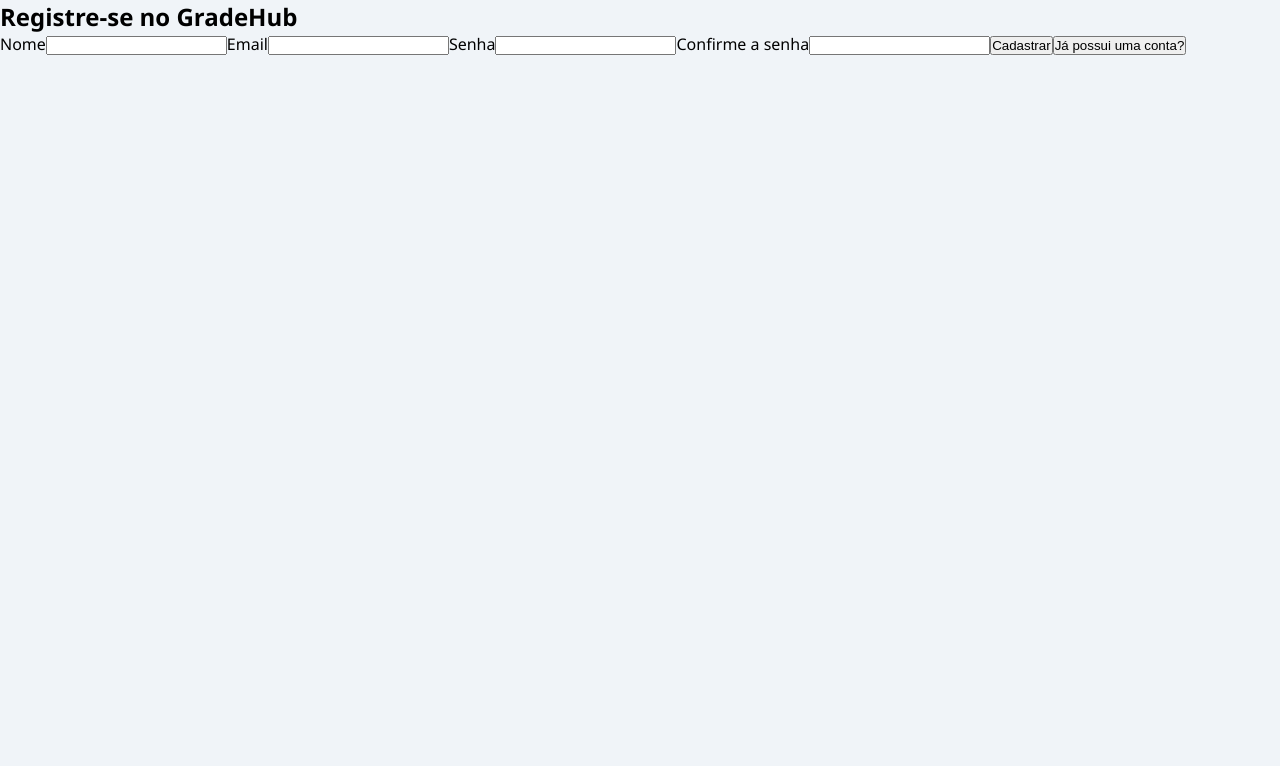
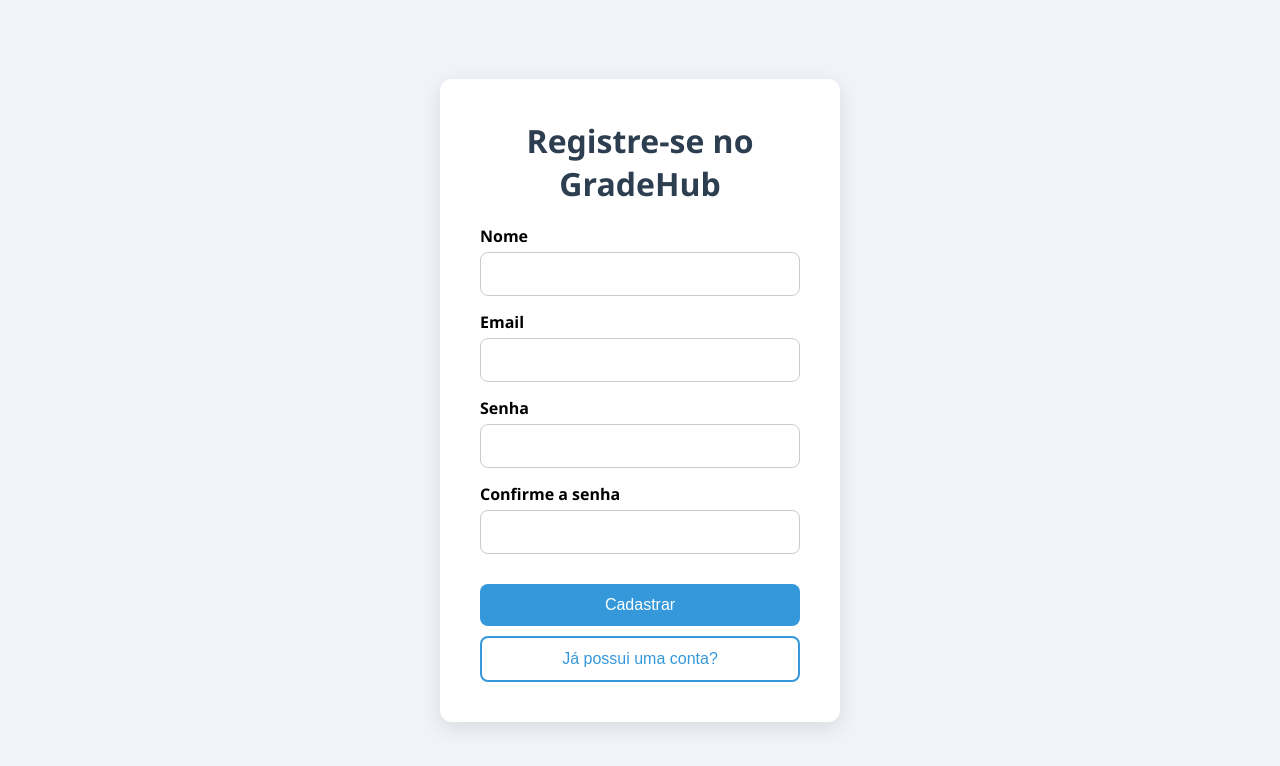
Before and after one commit to Suricato-Conquistador/GradeHub, a React (Create React App) app in the folder frontend/: page /register in a window 1280 px wide. Shown: the top 766 px of the page. Built offline with nearby package versions, Linux system fonts and the light colour scheme.

Commit message:
[style]: create register page

```diff
--- a/frontend/src/pages/Register.tsx
+++ b/frontend/src/pages/Register.tsx
@@ -4,6 +4,7 @@
 import Input from "../components/Input";
 import Auth from "../server/routes/auth";
 import Swal from "sweetalert2";
+import '../style/Register.scss';
 
 
 const auth = new Auth();
@@ -67,16 +68,27 @@
     };
 
     return(
+        <div className="content">
         <div className="cadastro-user">
             <h2>Registre-se no GradeHub</h2>
-            <Input labelId="name" labelName="Nome" type="text" reference={nameRef} />
-            <Input labelId="email" labelName="Email" type="email" reference={emailRef} />
-            <Input labelId="password" labelName="Senha" type="password" reference={passwordRef} />
-            <Input labelId="confirmPassword" labelName="Confirme a senha" type="password" reference={confPassRef} />
 
-            <Button title="Cadastrar" onClick={signUp} />
-            <Button title="Já possui uma conta?" onClick={toLoginPage} />
+            <div className="input-container">
+                <Input labelId="name" labelName="Nome" type="text" reference={nameRef} />
+            </div>
+            <div className="input-container">
+                <Input labelId="email" labelName="Email" type="email" reference={emailRef} />
+            </div>
+            <div className="input-container">
+                <Input labelId="password" labelName="Senha" type="password" reference={passwordRef} />
+            </div>
+            <div className="input-container">
+                <Input labelId="confirmPassword" labelName="Confirme a senha" type="password" reference={confPassRef} />
+            </div>
+
+            <button onClick={signUp}>Cadastrar</button>
+            <button onClick={toLoginPage}>Já possui uma conta?</button>
         </div>
+    </div>
     );
 };
 
--- /dev/null
+++ b/frontend/src/style/Register.scss
@@ -0,0 +1,120 @@
+// Variáveis para reutilização
+$primary-color: #3498db;
+$primary-hover: #2980b9;
+$background-color: #f0f4f8;
+$text-color: #2c3e50;
+
+* {
+  margin: 0;
+  padding: 0;
+  box-sizing: border-box;
+}
+
+body, html {
+  font-family: "Segoe UI", Tahoma, Geneva, Verdana, sans-serif;
+  background-color: $background-color;
+  height: 100%;
+}
+
+.content {
+  display: flex;
+  height: 100vh;
+  align-items: center;
+  justify-content: center;
+}
+
+.p-lf, .p-rt {
+  flex: 1;
+  display: flex;
+  align-items: center;
+  justify-content: center;
+}
+
+.cadastro-user {
+  background: #fff;
+  padding: 40px;
+  border-radius: 12px;
+  box-shadow: 0 6px 20px rgba(0, 0, 0, 0.1);
+  max-width: 400px;
+  width: 100%;
+  text-align: center;
+
+  h2 {
+    font-size: 2rem;
+    color: $text-color;
+    margin-bottom: 20px;
+  }
+
+  .input-container {
+    margin-bottom: 15px;
+    text-align: left;
+
+    label {
+      font-weight: 600;
+      display: block;
+      margin-bottom: 5px;
+    }
+
+    input {
+      width: 100%;
+      padding: 12px 15px;
+      border: 1px solid #ccc;
+      border-radius: 8px;
+      font-size: 1rem;
+
+      &:focus {
+        border-color: $primary-color;
+        outline: none;
+      }
+    }
+  }
+
+  button {
+    background-color: $primary-color;
+    color: white;
+    border: none;
+    padding: 12px 20px;
+    margin-top: 15px;
+    font-size: 1rem;
+    border-radius: 8px;
+    cursor: pointer;
+    width: 100%;
+    transition: background-color 0.3s;
+
+    &:hover {
+      background-color: $primary-hover;
+    }
+
+    &:last-child {
+      background-color: transparent;
+      color: $primary-color;
+      border: 2px solid $primary-color;
+      margin-top: 10px;
+
+      &:hover {
+        background-color: $primary-color;
+        color: white;
+      }
+    }
+  }
+}
+
+// Responsividade
+@media (max-width: 768px) {
+  .content {
+    flex-direction: column;
+    padding: 20px;
+  }
+
+  .p-lf {
+    display: none;
+  }
+
+  .p-rt {
+    width: 100%;
+  }
+
+  .cadastro-user {
+    padding: 30px 20px;
+  }
+}
```
Also changed, not shown: 1 other file (tests, documents, lock files or other folders).
